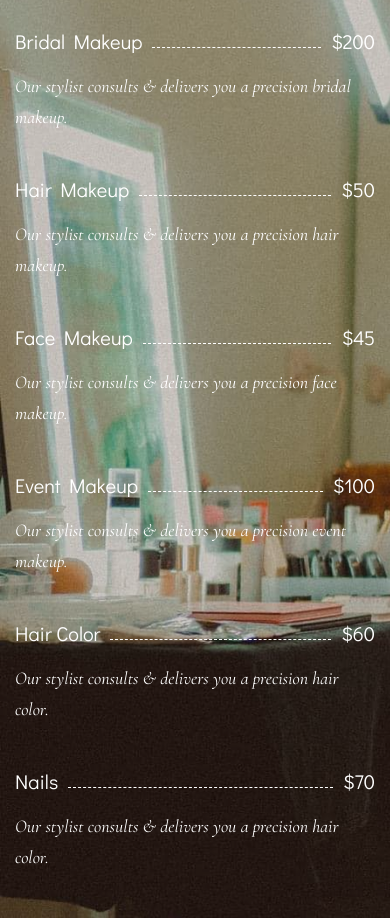
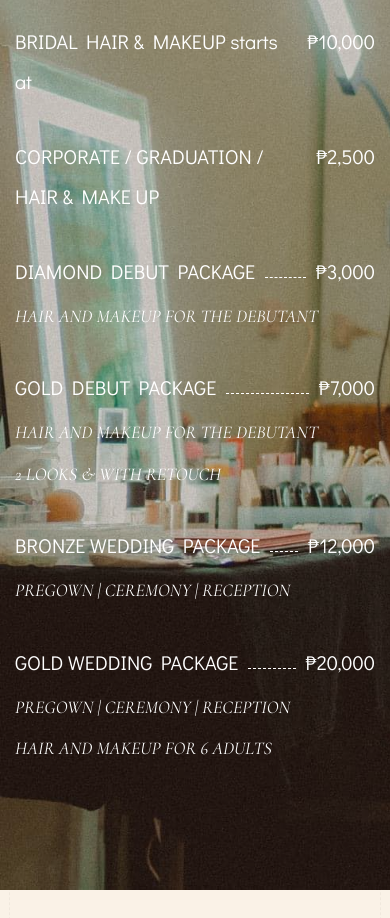
Before and after one commit to brisklabs-pub/hmu-by-ghine, a plain HTML site: page index.html in a window 390 px wide. Shown: the part 3107-4025 px from the top of the page. Drawn offline with nearby package versions, Linux system fonts and the light colour scheme.

Commit message:
Update pricing

```diff
--- a/index.html
+++ b/index.html
@@ -249,79 +249,73 @@
               <div class="col-md-5">
                 <div class="pricing-panel">
                   <div class="pricing-content">
-                    <h4 class="pricing-heading">Bridal Makeup</h4>
+                    <h4 class="pricing-heading">BRIDAL HAIR & MAKEUP starts at</h4>
                     <div class="pricing-divider"></div>
-                    <span class="price">$200</span>
+                    <span class="price">₱10,000</span>
                   </div>
-                  <p class="pricing-desc">
+                  <!-- <p class="pricing-desc">
                     Our stylist consults &amp; delivers you a precision bridal
                     makeup.
-                  </p>
+                  </p> -->
                 </div>
               </div>
               <div class="col-md-5 offset-md-2">
                 <div class="pricing-panel">
                   <div class="pricing-content">
-                    <h4 class="pricing-heading">Hair Makeup</h4>
+                    <h4 class="pricing-heading">CORPORATE / GRADUATION / HAIR & MAKE UP</h4>
                     <div class="pricing-divider"></div>
-                    <span class="price">$50</span>
+                    <span class="price">₱2,500</span>
+                  </div>
+                  <!-- <p class="pricing-desc">
+                    Our stylist consults &amp; delivers you a precision and professional hair
+                    makeup.
+                  </p> -->
+                </div>
+              </div>
+              <div class="col-md-5">
+                <div class="pricing-panel">
+                  <div class="pricing-content">
+                    <h4 class="pricing-heading">DIAMOND DEBUT PACKAGE</h4>
+                    <div class="pricing-divider"></div>
+                    <span class="price">₱3,000</span>
+                  </div>
+                  <p class="pricing-desc">HAIR AND MAKEUP FOR THE DEBUTANT</p>
+                </div>
+              </div>
+              <div class="col-md-5 offset-md-2">
+                <div class="pricing-panel">
+                  <div class="pricing-content">
+                    <h4 class="pricing-heading">GOLD DEBUT PACKAGE</h4>
+                    <div class="pricing-divider"></div>
+                    <span class="price">₱7,000</span>
                   </div>
                   <p class="pricing-desc">
-                    Our stylist consults &amp; delivers you a precision hair
-                    makeup.
+                    HAIR AND MAKEUP FOR THE DEBUTANT
+                  </p>
+                  <p class="pricing-desc">
+                    2 LOOKS & WITH RETOUCH
                   </p>
                 </div>
               </div>
               <div class="col-md-5">
                 <div class="pricing-panel">
                   <div class="pricing-content">
-                    <h4 class="pricing-heading">Face Makeup</h4>
+                    <h4 class="pricing-heading">BRONZE WEDDING PACKAGE</h4>
                     <div class="pricing-divider"></div>
-                    <span class="price">$45</span>
+                    <span class="price">₱12,000</span>
                   </div>
-                  <p class="pricing-desc">
-                    Our stylist consults &amp; delivers you a precision face
-                    makeup.
-                  </p>
+                  <p class="pricing-desc">PREGOWN | CEREMONY | RECEPTION</p>
                 </div>
               </div>
               <div class="col-md-5 offset-md-2">
                 <div class="pricing-panel">
                   <div class="pricing-content">
-                    <h4 class="pricing-heading">Event Makeup</h4>
+                    <h4 class="pricing-heading">GOLD WEDDING PACKAGE</h4>
                     <div class="pricing-divider"></div>
-                    <span class="price">$100</span>
+                    <span class="price">₱20,000</span>
                   </div>
-                  <p class="pricing-desc">
-                    Our stylist consults &amp; delivers you a precision event
-                    makeup.
-                  </p>
-                </div>
-              </div>
-              <div class="col-md-5">
-                <div class="pricing-panel">
-                  <div class="pricing-content">
-                    <h4 class="pricing-heading">Hair Color</h4>
-                    <div class="pricing-divider"></div>
-                    <span class="price">$60</span>
-                  </div>
-                  <p class="pricing-desc">
-                    Our stylist consults &amp; delivers you a precision hair
-                    color.
-                  </p>
-                </div>
-              </div>
-              <div class="col-md-5 offset-md-2">
-                <div class="pricing-panel">
-                  <div class="pricing-content">
-                    <h4 class="pricing-heading">Nails</h4>
-                    <div class="pricing-divider"></div>
-                    <span class="price">$70</span>
-                  </div>
-                  <p class="pricing-desc">
-                    Our stylist consults &amp; delivers you a precision hair
-                    color.
-                  </p>
+                  <p class="pricing-desc">PREGOWN | CEREMONY | RECEPTION</p>
+                  <p class="pricing-desc">HAIR AND MAKEUP FOR 6 ADULTS</p>
                 </div>
               </div>
             </div>
```
